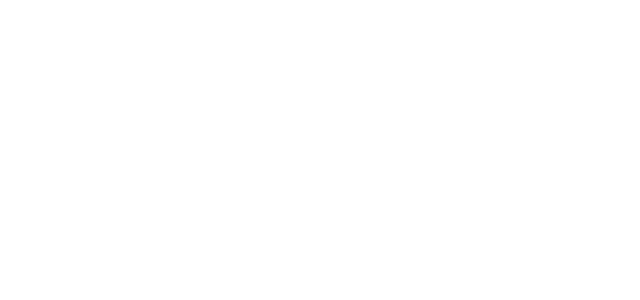
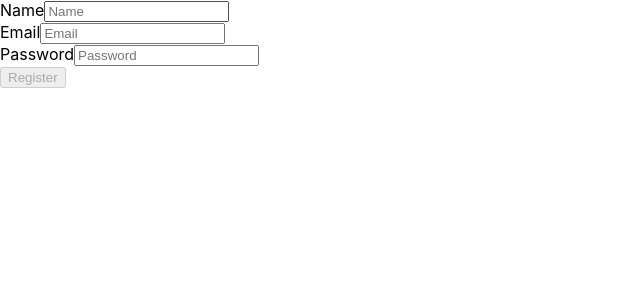
Before and after one commit to juliaportob/marvel-app, a React (Create React App) app: page /register in a window 1280 px wide. Shown: the top 300 px of the page, without its empty margins (0-640 px from the left). Built offline with nearby package versions, Linux system fonts and the light colour scheme.

Commit message:
feat: implementing register page

```diff
--- a/src/App.js
+++ b/src/App.js
@@ -8,7 +8,7 @@ function App() {
     <BrowserRouter>
       <Switch>
         <Route exact path="/" component={ Login } />
-        {/* <Route exact path="/register" component={ Register } />
+        <Route exact path="/register" component={ Register } />
         <Route exact path="/main" component={ Main } />
         <Route exact path="/comic-detail" component={ ComicDetail } />
         <Route exact path="/comics" component={ Comics } />
@@ -16,7 +16,7 @@ function App() {
         <Route exact path="/favorite-comics" component={ FavoriteComics } />
         <Route exact path="/character-detail" component={ CharacterDetail } />
         <Route exact path="/characters" component={ Characters } />
-        <Route exact path="/favorite-character" component={ FavoriteCharacters } /> */}
+        <Route exact path="/favorite-character" component={ FavoriteCharacters } />
       </Switch>
     </BrowserRouter>
   );
--- a/src/components/Button.js
+++ b/src/components/Button.js
@@ -15,16 +15,13 @@ const Button = ({ title, isDisabled, onClick, className }) => (
 Button.propTypes = {
   title: PropTypes.string.isRequired,
   isDisabled: PropTypes.bool,
-  testId: PropTypes.string.isRequired,
   onClick: PropTypes.func,
-  userRole: PropTypes.string,
   className: PropTypes.string,
 };
 
 Button.defaultProps = {
   isDisabled: false,
   onClick: () => {},
-  userRole: '',
   className: '',
 };
 
--- a/src/pages/Login.js
+++ b/src/pages/Login.js
@@ -1,15 +1,9 @@
 import React, { useState, useEffect } from 'react';
 import { useHistory } from 'react-router-dom';
-// import './Login.scss';
 import Input from '../components/Input';
 import Button from '../components/Button';
-// import { validateEmail, validatePassword } from '../../utils/validations';
-
-const validateEmailAndPassword = (mail, pass) => {
-  const seven = /.{6,}/;
-  const reg = /^((?!\.)[\w-_.]*[^.])(@\w+)(\.\w+(\.\w+)?[^.\W])$/;
-  return (reg.test(mail) && seven.test(pass));
-}
+import validateEmailAndPassword from '../service/Validate';
+import propTypes from 'prop-types';
 
 export default function Login() {
   const [isDisabled, setIsDisabled] = useState(true);
@@ -30,8 +24,6 @@ export default function Login() {
 
   return (
     <div>
-      <div className="overlay" />
-      <div className="entrance" />
       <section className="defaultPage">
         <form className="loginForm">
           <section className="loginInputs">
@@ -67,3 +59,11 @@ export default function Login() {
     </div>
   );
 }
+
+Login.defaultProps = {
+  history: '/',
+};
+
+Login.propTypes = {
+  history: propTypes.shape(),
+};
--- a/src/pages/Register.js
+++ b/src/pages/Register.js
@@ -0,0 +1,73 @@
+import React, { useState, useEffect } from 'react';
+import { useHistory } from 'react-router-dom';
+import Input from '../components/Input';
+import Button from '../components/Button';
+import validateEmailAndPassword from '../service/Validate';
+import propTypes from 'prop-types';
+// import '../Register.css';
+
+export default function Register() {
+  const [name, setName] = useState('');
+  const [email, setEmail] = useState('');
+  const [password, setPassword] = useState('');
+  const [isDisabled, setIsDisabled] = useState(true);
+  const history = useHistory();
+
+  useEffect(() => {
+    if (validateEmailAndPassword(email, password)) {
+      setIsDisabled(false);
+      localStorage.setItem('user', JSON.stringify({ name: name, email: email, password: password }));
+    }
+  }, [name, email, password]);
+
+  const setField = (field, value) => {
+    if (field === 'Name') return setName(value);
+    if (field === 'Email') return setEmail(value);
+    return setPassword(value);
+  };
+
+  return (
+    <div className="register-container">
+      <form className="register-form">
+        <div className="register-inputs">
+          <Input
+            title="Name"
+            type="text"
+            value={ name }
+            onChange={ setField }
+            placeholder="Name"
+          />
+          <Input
+            title="Email"
+            type="text"
+            value={ email }
+            onChange={ setField }
+            placeholder="Email"
+          />
+          <Input
+            title="Password"
+            type="password"
+            value={ password }
+            onChange={ setField }
+            placeholder="Password"
+          />
+        </div>
+      </form>
+      <section className="register-section-btns">
+      <Button
+        title="Register"
+        isDisabled={ isDisabled }
+        onClick={ () => history.push('/main') }
+      />
+      </section>
+    </div>
+  );
+}
+
+Register.defaultProps = {
+  history: '/register',
+};
+
+Register.propTypes = {
+  history: propTypes.shape(),
+};
--- a/src/service/Validate.js
+++ b/src/service/Validate.js
@@ -1 +1,7 @@
-localStorage.setItem('user', JSON.stringify({ email: email, password: password}));
+function validateEmailAndPassword(mail, pass) {
+  const seven = /.{6,}/;
+  const reg = /^((?!\.)[\w-_.]*[^.])(@\w+)(\.\w+(\.\w+)?[^.\W])$/;
+  return (reg.test(mail) && seven.test(pass));
+}
+
+export default validateEmailAndPassword;
```
Also changed, not shown: src/service/LocalStorage.js (added, +25 -0 lines).
